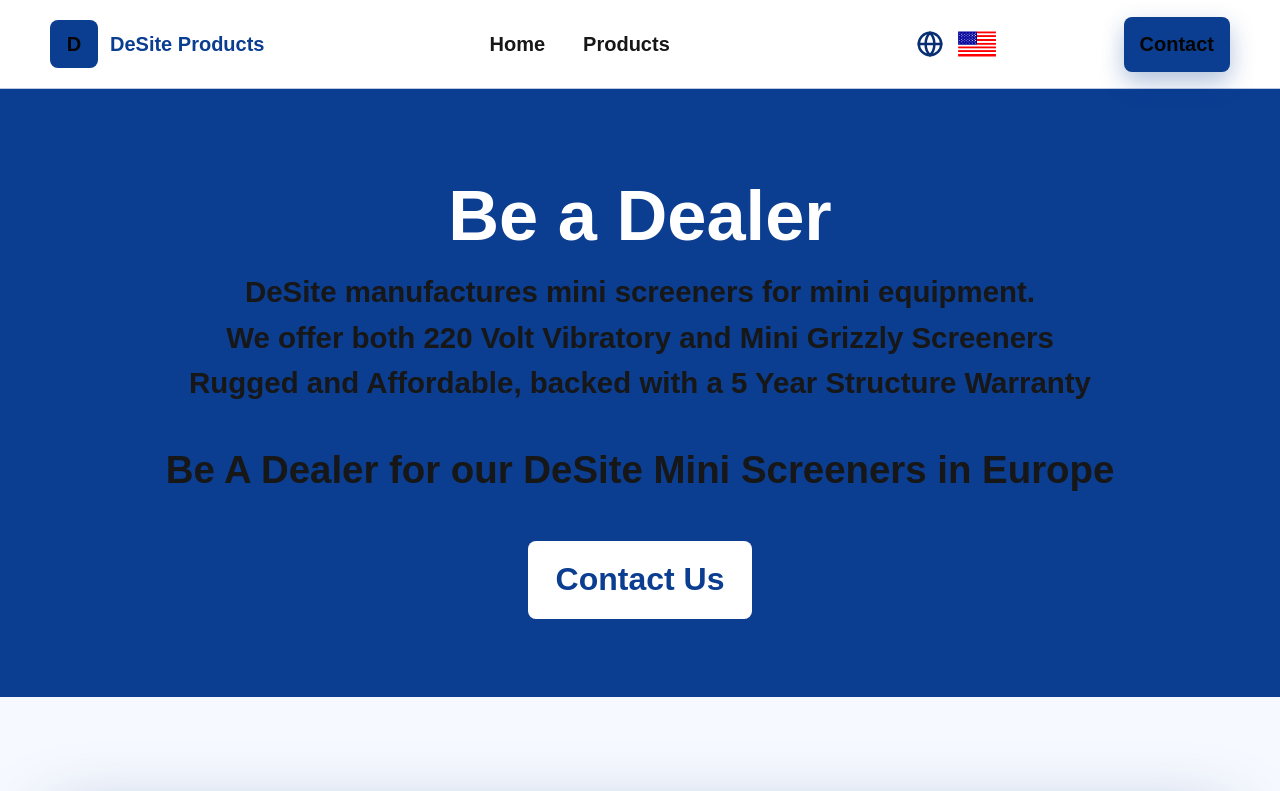
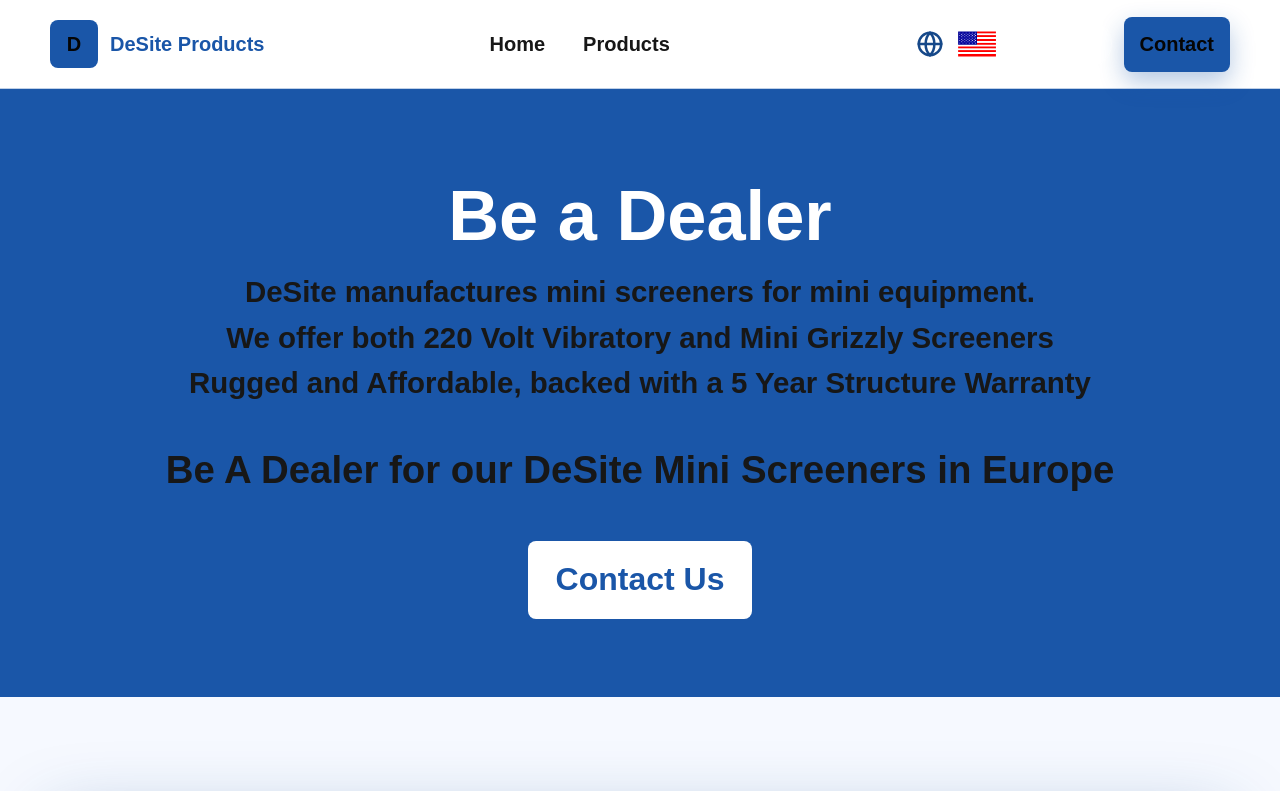
Before and after one commit to DeSiteProducts/EU-DEALERS-LANDING-PAGE, a Next.js app: page / in a window 1280 px wide. Shown: the top 791 px of the page. Built offline with nearby package versions, Linux system fonts and the light colour scheme.

Commit message:
update colors

```diff
--- a/app/globals.css
+++ b/app/globals.css
@@ -1,16 +1,16 @@
 @import "tailwindcss";
 
 :root {
-  --desite-navy: #0B3D91;
-  --desite-blue: #0B3D91;
+  --desite-navy: #1A56A8;
+  --desite-blue: #1A56A8;
   --desite-white: #ffffff;
   --desite-bg: #f6f9ff;
   --desite-text: #171717;
   --desite-ink: #050505;
-  --desite-border: rgba(11, 61, 145, 0.24);
-  --desite-soft-blue: #e9f1ff;
-  --desite-shadow: 0 18px 44px rgba(11, 61, 145, 0.18);
-  --desite-shadow-strong: 0 24px 64px rgba(11, 61, 145, 0.3);
+  --desite-border: rgba(26, 86, 168, 0.24);
+  --desite-soft-blue: #edf4ff;
+  --desite-shadow: 0 18px 44px rgba(26, 86, 168, 0.18);
+  --desite-shadow-strong: 0 24px 64px rgba(26, 86, 168, 0.3);
 }
 
 @theme inline {
@@ -112,7 +112,7 @@
   position: sticky;
   top: 0;
   z-index: 40;
-  border-bottom: 1px solid rgba(11, 61, 145, 0.28);
+  border-bottom: 1px solid rgba(26, 86, 168, 0.28);
   background: rgba(255, 255, 255, 0.97);
   backdrop-filter: blur(12px);
 }
@@ -185,14 +185,14 @@
 .play-button:focus-visible,
 input:focus-visible,
 textarea:focus-visible {
-  outline: 4px solid rgba(11, 61, 145, 0.82);
+  outline: 4px solid rgba(26, 86, 168, 0.82);
   outline-offset: 4px;
 }
 
 .nav-contact {
   background: var(--desite-navy);
   color: var(--desite-ink);
-  box-shadow: 0 10px 24px rgba(11, 61, 145, 0.32);
+  box-shadow: 0 10px 24px rgba(26, 86, 168, 0.32);
 }
 
 
@@ -333,7 +333,7 @@
 
     border-radius: 8px;
 
-    color: #082f72;
+    color: #164889;
 
     text-decoration: none;
 
@@ -380,7 +380,7 @@
 .desite-button-primary:hover,
 .carousel-button:hover,
 .play-button:hover {
-  background: #0B3D91;
+  background: #1A56A8;
 }
 
 .mobile-nav {
@@ -388,7 +388,7 @@
 }
 
 .desite-hero {
-  background: #0B3D91;
+  background: #1A56A8;
   padding: 90px 0 78px;
 }
 
@@ -427,7 +427,7 @@
 
   border-radius: 8px;
   background: #ffffff;
-  color: #0B3D91;
+  color: #1A56A8;
 
   font-size: clamp(1.3rem, 2.5vw, 1.65rem);
   font-weight: 900;
@@ -441,7 +441,7 @@
 }
 
 .hero-copy .hero-contact-button:hover {
-  background: #0B3D91;
+  background: #1A56A8;
   color: #ffffff;
   transform: translateY(-2px);
   box-shadow: 0 10px 24px rgba(0, 0, 0, 0.2);
@@ -513,7 +513,7 @@
 }
 
 .desite-button-primary:hover {
-  box-shadow: 0 14px 28px rgba(11, 61, 145, 0.36);
+  box-shadow: 0 14px 28px rgba(26, 86, 168, 0.36);
 }
 
 .desite-button-secondary {
@@ -524,7 +524,7 @@
 
 .desite-button-secondary:hover {
   background: var(--desite-soft-blue);
-  border-color: #0B3D91;
+  border-color: #1A56A8;
 }
 
 .desite-button-disabled {
@@ -562,11 +562,11 @@
   justify-content: center;
   gap: 14px;
   overflow: hidden;
-  border: 1px solid rgba(11, 61, 145, 0.28);
+  border: 1px solid rgba(26, 86, 168, 0.28);
   border-radius: 8px;
   background:
-    linear-gradient(135deg, rgba(255, 255, 255, 0.94), rgba(233, 241, 255, 0.92)),
-    radial-gradient(circle at top right, rgba(11, 61, 145, 0.18), transparent 34%),
+    linear-gradient(135deg, rgba(255, 255, 255, 0.94), rgba(237, 244, 255, 0.92)),
+    radial-gradient(circle at top right, rgba(26, 86, 168, 0.18), transparent 34%),
     var(--desite-bg);
   padding: 30px;
   color: var(--desite-navy);
@@ -583,9 +583,9 @@
   position: relative;
   min-height: 260px;
   overflow: hidden;
-  border: 1px solid rgba(11, 61, 145, 0.22);
+  border: 1px solid rgba(26, 86, 168, 0.22);
   border-radius: 8px;
-  background: #0B3D91;
+  background: #1A56A8;
   box-shadow: var(--desite-shadow);
 }
 
@@ -722,7 +722,7 @@
 }
 
 .difference-card:hover {
-  border-color: rgba(11, 61, 145, 0.7);
+  border-color: rgba(26, 86, 168, 0.7);
   box-shadow: var(--desite-shadow-strong);
 }
 
@@ -744,10 +744,10 @@
   width: 82px;
   min-height: 82px;
   margin: 0 auto 20px;
-  border: 1px solid rgba(11, 61, 145, 0.34);
+  border: 1px solid rgba(26, 86, 168, 0.34);
   border-radius: 8px;
   background:
-    linear-gradient(135deg, rgba(11, 61, 145, 0.26), rgba(255, 255, 255, 0.92)),
+    linear-gradient(135deg, rgba(26, 86, 168, 0.26), rgba(255, 255, 255, 0.92)),
     var(--desite-soft-blue);
 }
 
@@ -827,9 +827,9 @@
   background:
     radial-gradient(circle at 16% 0%, rgba(255, 255, 255, 0.34), transparent 34%),
     radial-gradient(circle at 94% 12%, rgba(0, 0, 0, 0.22), transparent 28%),
-    linear-gradient(to bottom, #0B3D91 0%, #082F72 100%);
+    linear-gradient(to bottom, #1A56A8 0%, #164889 100%);
   color: #ffffff;
-  box-shadow: 0 26px 70px rgba(8, 47, 114, 0.34);
+  box-shadow: 0 26px 70px rgba(22, 72, 137, 0.34);
 }
 
 .proscreen-card .product-carousel {
@@ -931,7 +931,7 @@
 .proscreen-card .price {
   border-color: rgba(255, 255, 255, 0.72);
   background:
-    linear-gradient(135deg, rgba(255, 255, 255, 0.98), rgba(233, 241, 255, 0.92)),
+    linear-gradient(135deg, rgba(255, 255, 255, 0.98), rgba(237, 244, 255, 0.92)),
     #ffffff;
   color: #050505;
   box-shadow: 0 18px 36px rgba(0, 0, 0, 0.24);
@@ -939,7 +939,7 @@
 }
 
 .proscreen-card .price small {
-  color: #082F72;
+  color: #164889;
 }
 
 .proscreen-card .price-dealer {
@@ -1031,7 +1031,7 @@
   border-color: rgba(255, 255, 255, 0.44);
   background:
     linear-gradient(145deg, rgba(255, 255, 255, 0.24), rgba(0, 0, 0, 0.12)),
-    rgba(11, 61, 145, 0.7);
+    rgba(26, 86, 168, 0.7);
   box-shadow: inset 0 1px 0 rgba(255, 255, 255, 0.24);
 }
 
@@ -1113,9 +1113,9 @@
 }
 
 .proscreen-highlights div {
-  border: 1px solid rgba(11, 61, 145, 0.22);
+  border: 1px solid rgba(26, 86, 168, 0.22);
   border-radius: 8px;
-  background: #0B3D91;
+  background: #1A56A8;
   padding: 14px 16px;
 }
 
@@ -1152,7 +1152,7 @@
   align-items: baseline;
   justify-content: center;
   gap: 10px;
-  border: 2px solid rgba(11, 61, 145, 0.34);
+  border: 2px solid rgba(26, 86, 168, 0.34);
   border-radius: 8px;
   background:
     linear-gradient(135deg, #ffffff, var(--desite-soft-blue));
@@ -1163,7 +1163,7 @@
   line-height: 0.95;
   letter-spacing: -0.045em;
   text-align: center;
-  box-shadow: 0 16px 34px rgba(11, 61, 145, 0.24);
+  box-shadow: 0 16px 34px rgba(26, 86, 168, 0.24);
 }
 
 .proscreen-card .price-retail {
@@ -1210,10 +1210,10 @@
   position: relative;
   aspect-ratio: 16 / 9;
   overflow: hidden;
-  border: 1px solid rgba(11, 61, 145, 0.22);
+  border: 1px solid rgba(26, 86, 168, 0.22);
   border-radius: 8px;
   background: var(--desite-bg);
-  box-shadow: 0 14px 30px rgba(11, 61, 145, 0.26);
+  box-shadow: 0 14px 30px rgba(26, 86, 168, 0.26);
 }
 
 .proscreen-video-frame iframe {
@@ -1277,7 +1277,7 @@
   height: 9px;
   border-radius: 999px;
   background: var(--desite-blue);
-  box-shadow: 0 0 0 4px rgba(11, 61, 145, 0.2);
+  box-shadow: 0 0 0 4px rgba(26, 86, 168, 0.2);
 }
 
 .product-carousel,
@@ -1288,7 +1288,7 @@
 
 .product-card .product-carousel {
   padding: 22px;
-  background: #0B3D91;
+  background: #1A56A8;
 }
 
 .carousel-caption {
@@ -1297,7 +1297,7 @@
   border: 3px solid rgba(255, 255, 255, 0.82);
   border-radius: 12px;
   background:
-    linear-gradient(135deg, rgba(255, 255, 255, 0.98), rgba(233, 241, 255, 0.96)),
+    linear-gradient(135deg, rgba(255, 255, 255, 0.98), rgba(237, 244, 255, 0.96)),
     #ffffff;
   padding: 18px 22px;
   color: #050505;
@@ -1361,11 +1361,11 @@
   background: white !important;
 }
 .carousel-button span:hover{
-  color: #0B3D91 !important;
+  color: #1A56A8 !important;
 };
 
 .play-button:hover {
-  box-shadow: 0 12px 26px rgba(11, 61, 145, 0.36);
+  box-shadow: 0 12px 26px rgba(26, 86, 168, 0.36);
 }
 
 .carousel-button span {
@@ -1499,7 +1499,7 @@
   min-height: 48px;
   display: inline-flex;
   align-items: center;
-  border: 1px solid rgba(11, 61, 145, 0.22);
+  border: 1px solid rgba(26, 86, 168, 0.22);
   border-radius: 8px;
   background: var(--desite-bg);
   padding: 10px 14px;
@@ -1511,10 +1511,10 @@
   position: relative;
   min-height: 430px;
   overflow: hidden;
-  border: 1px solid rgba(11, 61, 145, 0.28);
+  border: 1px solid rgba(26, 86, 168, 0.28);
   border-radius: 8px;
   background:
-    linear-gradient(135deg, rgba(255, 255, 255, 0.92), rgba(233, 241, 255, 0.96)),
+    linear-gradient(135deg, rgba(255, 255, 255, 0.92), rgba(237, 244, 255, 0.96)),
     var(--desite-bg);
 }
 
@@ -1531,13 +1531,13 @@
 
 .dealer-map-grid {
   fill: none;
-  stroke: rgba(11, 61, 145, 0.1);
+  stroke: rgba(26, 86, 168, 0.1);
   stroke-width: 2;
 }
 
 .dealer-map-land {
-  fill: rgba(11, 61, 145, 0.12);
-  stroke: rgba(11, 61, 145, 0.22);
+  fill: rgba(26, 86, 168, 0.12);
+  stroke: rgba(26, 86, 168, 0.22);
   stroke-width: 2;
 }
 
@@ -1555,8 +1555,8 @@
   border-radius: 999px;
   background: var(--desite-blue);
   box-shadow:
-    0 0 0 7px rgba(11, 61, 145, 0.24),
-    0 12px 24px rgba(11, 61, 145, 0.36);
+    0 0 0 7px rgba(26, 86, 168, 0.24),
+    0 12px 24px rgba(26, 86, 168, 0.36);
   cursor: pointer;
   transition:
     background-color 160ms ease,
@@ -1578,8 +1578,8 @@
 .dealer-marker-active {
   background: var(--desite-white);
   box-shadow:
-    0 0 0 8px rgba(11, 61, 145, 0.36),
-    0 16px 30px rgba(11, 61, 145, 0.44);
+    0 0 0 8px rgba(26, 86, 168, 0.36),
+    0 16px 30px rgba(26, 86, 168, 0.44);
   transform: translate(-50%, -50%) scale(1.08);
 }
 
@@ -1588,7 +1588,7 @@
   z-index: 2;
   max-width: min(280px, calc(100% - 32px));
   transform: translate(-50%, calc(-100% - 28px));
-  border: 1px solid rgba(11, 61, 145, 0.22);
+  border: 1px solid rgba(26, 86, 168, 0.22);
   border-radius: 8px;
   background: var(--desite-white);
   padding: 12px 14px;
@@ -1657,11 +1657,11 @@
 }
 
 .desite-form {
-  border: 1px solid rgba(11, 61, 145, 0.28);
+  border: 1px solid rgba(26, 86, 168, 0.28);
   border-radius: 8px;
   background: var(--desite-white);
   padding: 34px;
-  box-shadow: 0 22px 52px rgba(11, 61, 145, 0.28);
+  box-shadow: 0 22px 52px rgba(26, 86, 168, 0.28);
 }
 
 .form-grid {
@@ -1698,7 +1698,7 @@
 input:focus,
 textarea:focus {
   border-color: var(--desite-navy);
-  box-shadow: 0 0 0 4px rgba(11, 61, 145, 0.22);
+  box-shadow: 0 0 0 4px rgba(26, 86, 168, 0.22);
 }
 
 textarea {
@@ -2052,7 +2052,7 @@
     display: inline-flex;
     align-items: center;
     border-radius: 8px;
-    background: rgba(11, 61, 145, 0.1);
+    background: rgba(26, 86, 168, 0.1);
     padding: 8px 10px;
   }
 }
@@ -2481,7 +2481,7 @@
   width: 36px;
   height: 36px;
 
-  color: #082f72;
+  color: #164889;
 
   flex-shrink: 0;
 }
@@ -2591,7 +2591,7 @@
 
   background: transparent;
 
-  color: #082f72;
+  color: #164889;
 
   font-size: 20px;
 
@@ -2610,7 +2610,7 @@
 }
 
 .language-option.active {
-  background: #e8f0ff;
+  background: #ecf3ff;
 
   font-weight: 700;
 }
@@ -2649,7 +2649,7 @@
 .language-check {
   margin-left: auto;
 
-  color: #082f72;
+  color: #164889;
 
   font-weight: 800;
 }
```
